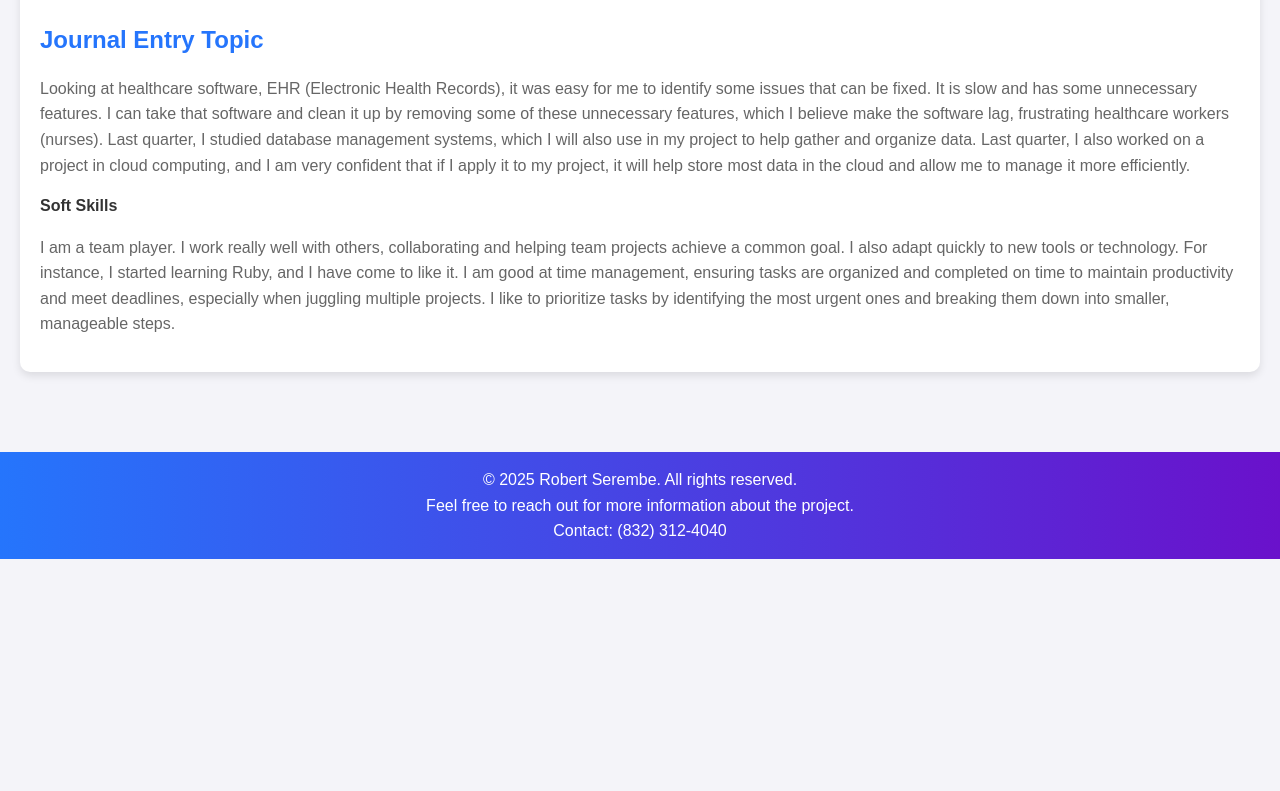
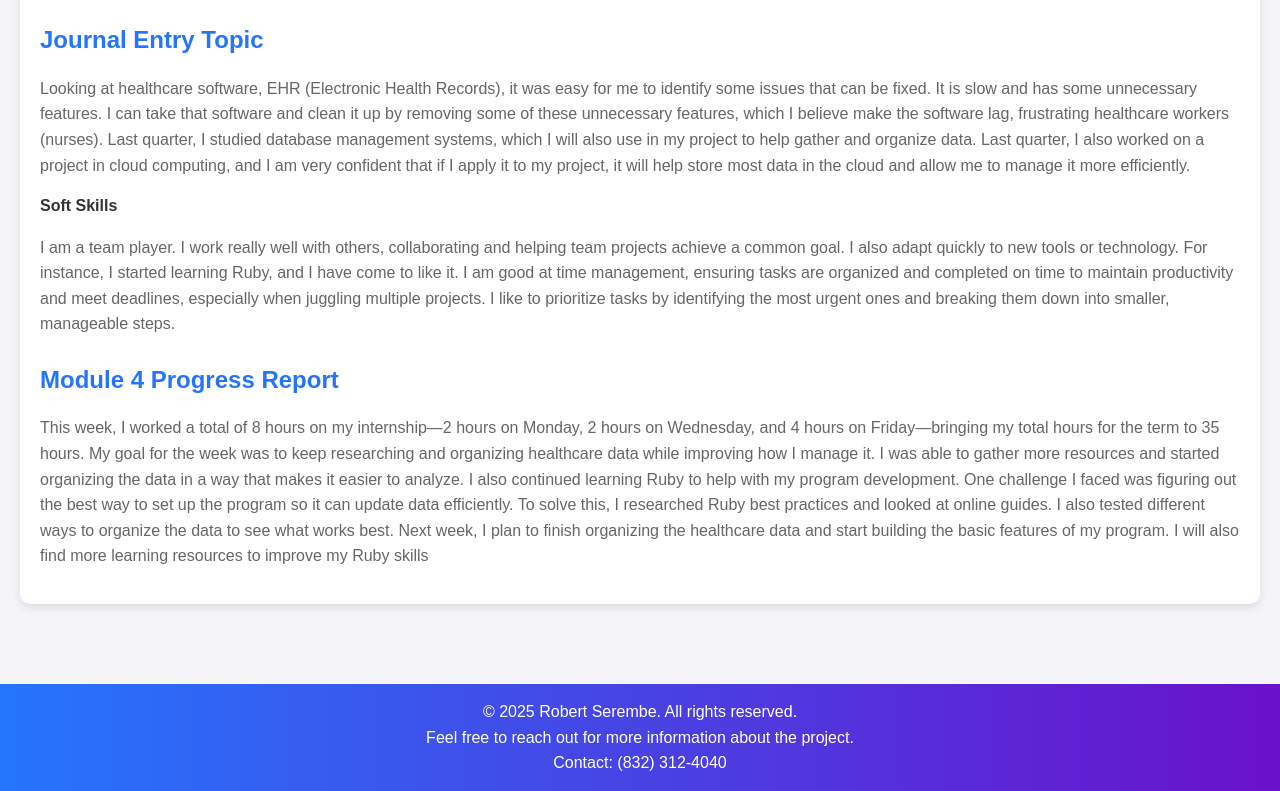
Before and after one commit to Jabari19/S_Project, a plain HTML site: page index.html in a window 1280 px wide. Shown: the part 1567-2358 px from the top of the page. Before the commit the page ends 2126 px from the top, so only its background shows below. Drawn offline with Linux system fonts and the light colour scheme.

Commit message:
Progress Report

```diff
--- a/index.html
+++ b/index.html
@@ -95,6 +95,15 @@
                     I am good at time management, ensuring tasks are organized and completed on time to maintain productivity and meet deadlines, especially when juggling multiple projects. I like to prioritize tasks by identifying the most urgent ones and breaking them down into smaller, manageable steps.
                     </p>
             </article>
+            <article>
+                <h3>Module 4 Progress Report</h3>
+                <p>
+                    This week, I worked a total of 8 hours on my internship—2 hours on Monday, 2 hours on Wednesday, and 4 hours on Friday—bringing my total hours for the term to 35 hours.
+                    My goal for the week was to keep researching and organizing healthcare data while improving how I manage it. I was able to gather more resources and started organizing the data in a way that makes it easier to analyze. I also continued learning Ruby to help with my program development.
+                    One challenge I faced was figuring out the best way to set up the program so it can update data efficiently. To solve this, I researched Ruby best practices and looked at online guides. I also tested different ways to organize the data to see what works best.
+                    Next week, I plan to finish organizing the healthcare data and start building the basic features of my program. I will also find more learning resources to improve my Ruby skills
+                </p>
+            </article>
         </section>
 
         </main>
```
